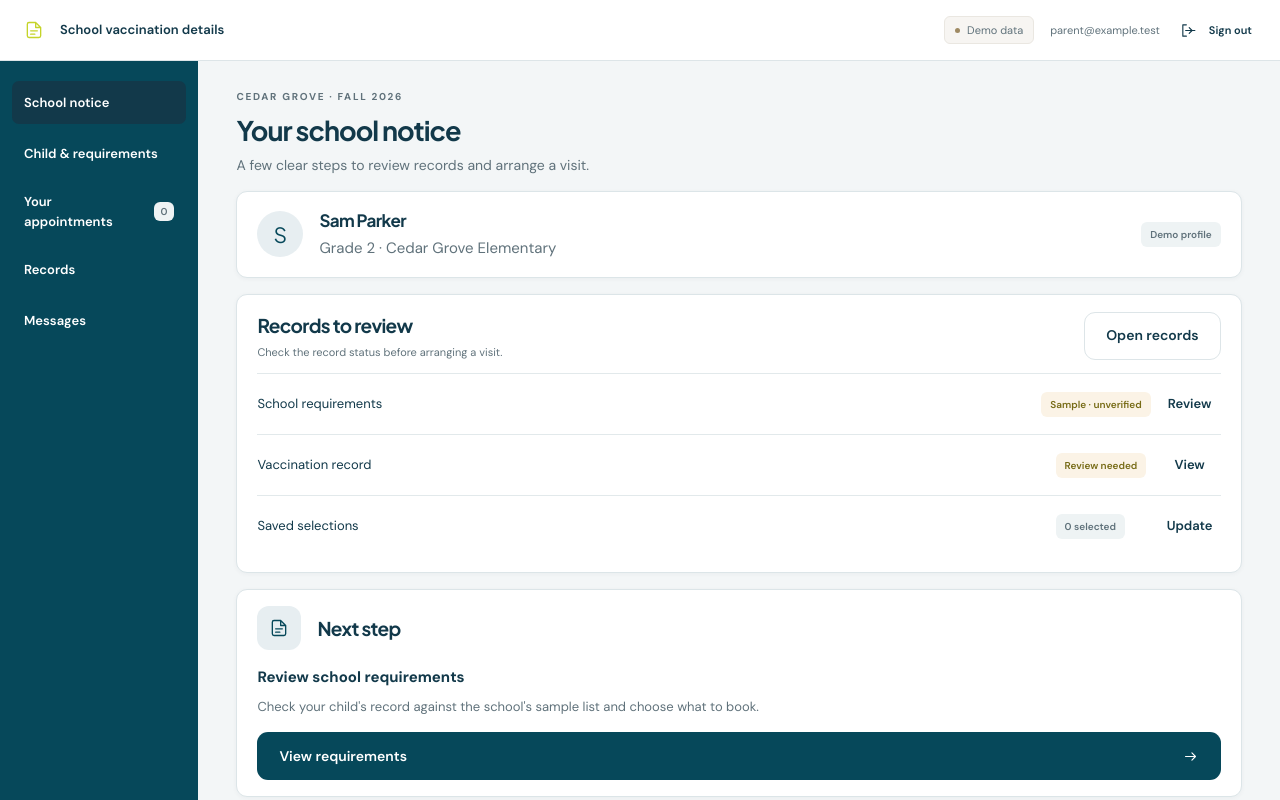
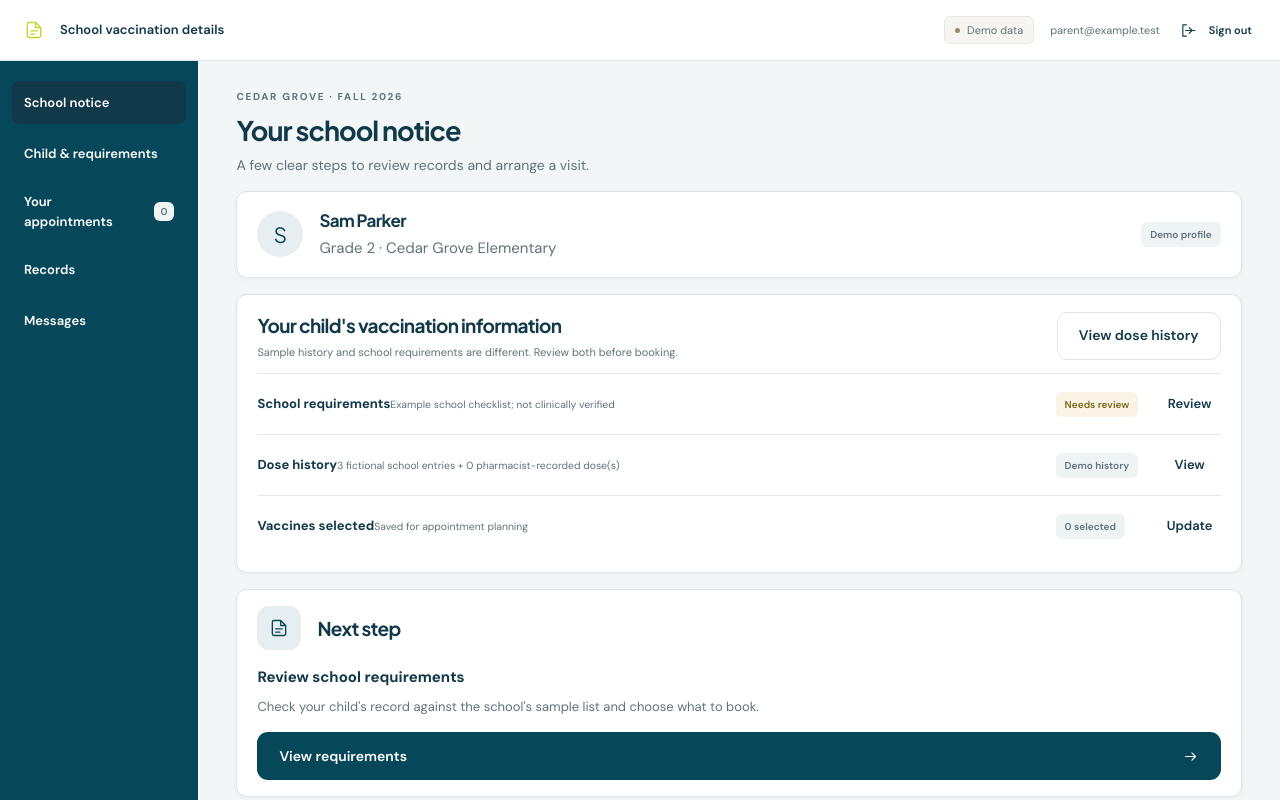
Before and after one commit to Aquawile/vaccination-medme, a React (Vite) app: page / in a window 1280 px wide. Both pictures are taken after a click on the button "Parent view". Shown: the top 800 px of the page. Built offline with nearby package versions, Linux system fonts and the light colour scheme; the HTML template or start-up script is replaced by a standard one.

Commit message:
refactor(parent): explain school checklist versus dose history with aligned status rows

```diff
--- a/src/screens/Parent.tsx
+++ b/src/screens/Parent.tsx
@@ -365,10 +365,10 @@ export default function Parent() {
             </Card>
             <div className="family-dashboard-grid">
               <Card className="family-records">
-                <div className="section-heading"><div><Heading level={2}>Records to review</Heading><p className="muted">Check the record status before arranging a visit.</p></div><Button variant="secondary" onClick={() => setView("records")}>Open records</Button></div>
-                <div className="family-status-row"><span>School requirements</span><Badge kind="warning">Sample · unverified</Badge><Button variant="text" onClick={() => setView("details")}>Review</Button></div>
-                <div className="family-status-row"><span>Vaccination record</span><Badge kind={data.record.state === "complete" ? "success" : "warning"}>{data.record.state === "complete" ? "Sample complete" : "Review needed"}</Badge><Button variant="text" onClick={() => setView("records")}>View</Button></div>
-                <div className="family-status-row"><span>Saved selections</span><Badge>{data.selection.length} selected</Badge><Button variant="text" onClick={() => setView("details")}>Update</Button></div>
+                <div className="section-heading"><div><Heading level={2}>Your child's vaccination information</Heading><p className="muted">Sample history and school requirements are different. Review both before booking.</p></div><Button variant="secondary" onClick={() => setView("records")}>View dose history</Button></div>
+                <div className="family-status-row"><span><strong>School requirements</strong><small className="muted">Example school checklist; not clinically verified</small></span><Badge kind="warning">Needs review</Badge><Button variant="text" onClick={() => setView("details")}>Review</Button></div>
+                <div className="family-status-row"><span><strong>Dose history</strong><small className="muted">3 fictional school entries + {data.appointments.reduce((n,a)=>n+a.doses.length,0)} pharmacist-recorded dose(s)</small></span><Badge>Demo history</Badge><Button variant="text" onClick={() => setView("records")}>View</Button></div>
+                <div className="family-status-row"><span><strong>Vaccines selected</strong><small className="muted">Saved for appointment planning</small></span><Badge>{data.selection.length} selected</Badge><Button variant="text" onClick={() => setView("details")}>Update</Button></div>
               </Card>
               <Card className="family-next-step">
                 <div className="card-heading"><span className="surface-icon"><Icon name="document" /></span><Heading level={2}>Next step</Heading></div>
```
